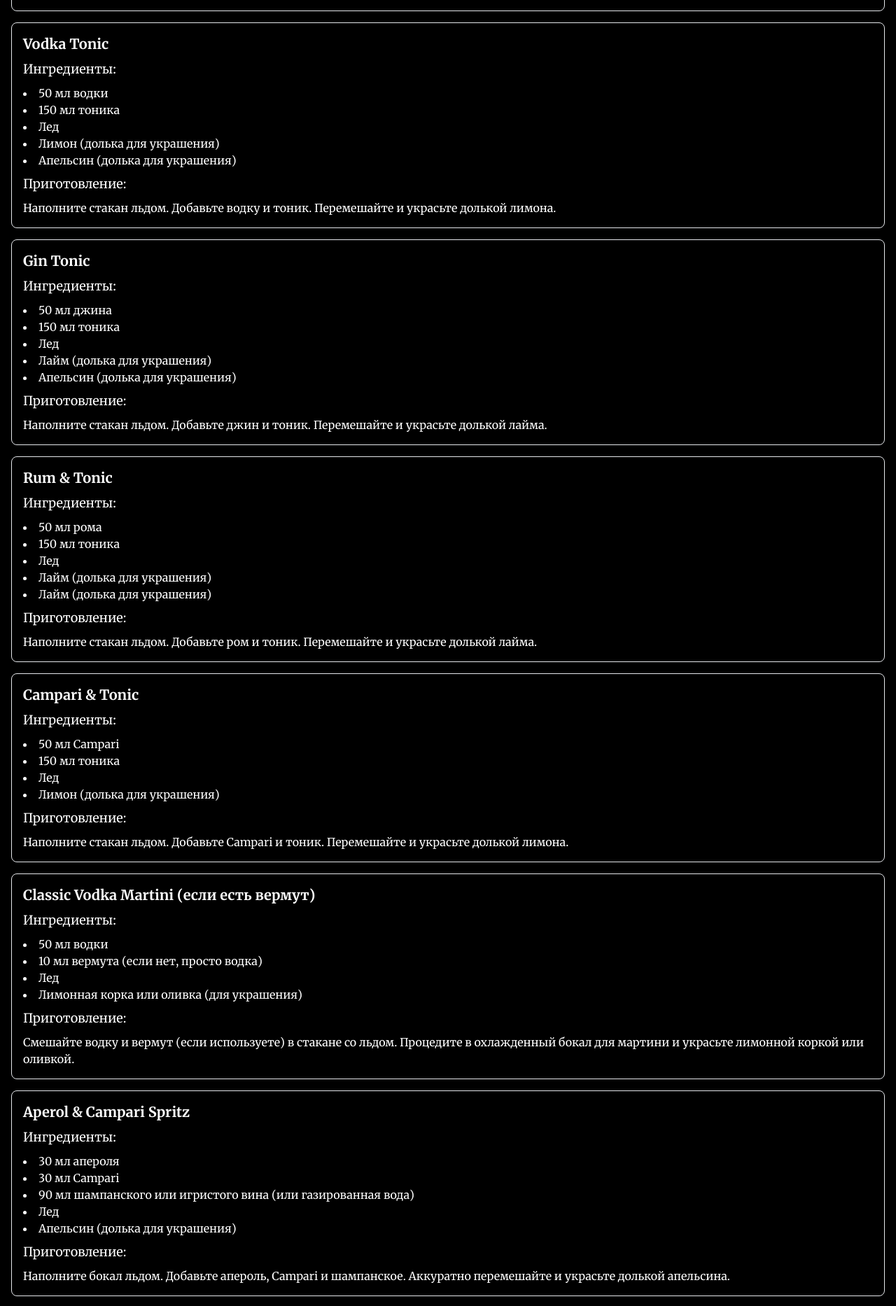
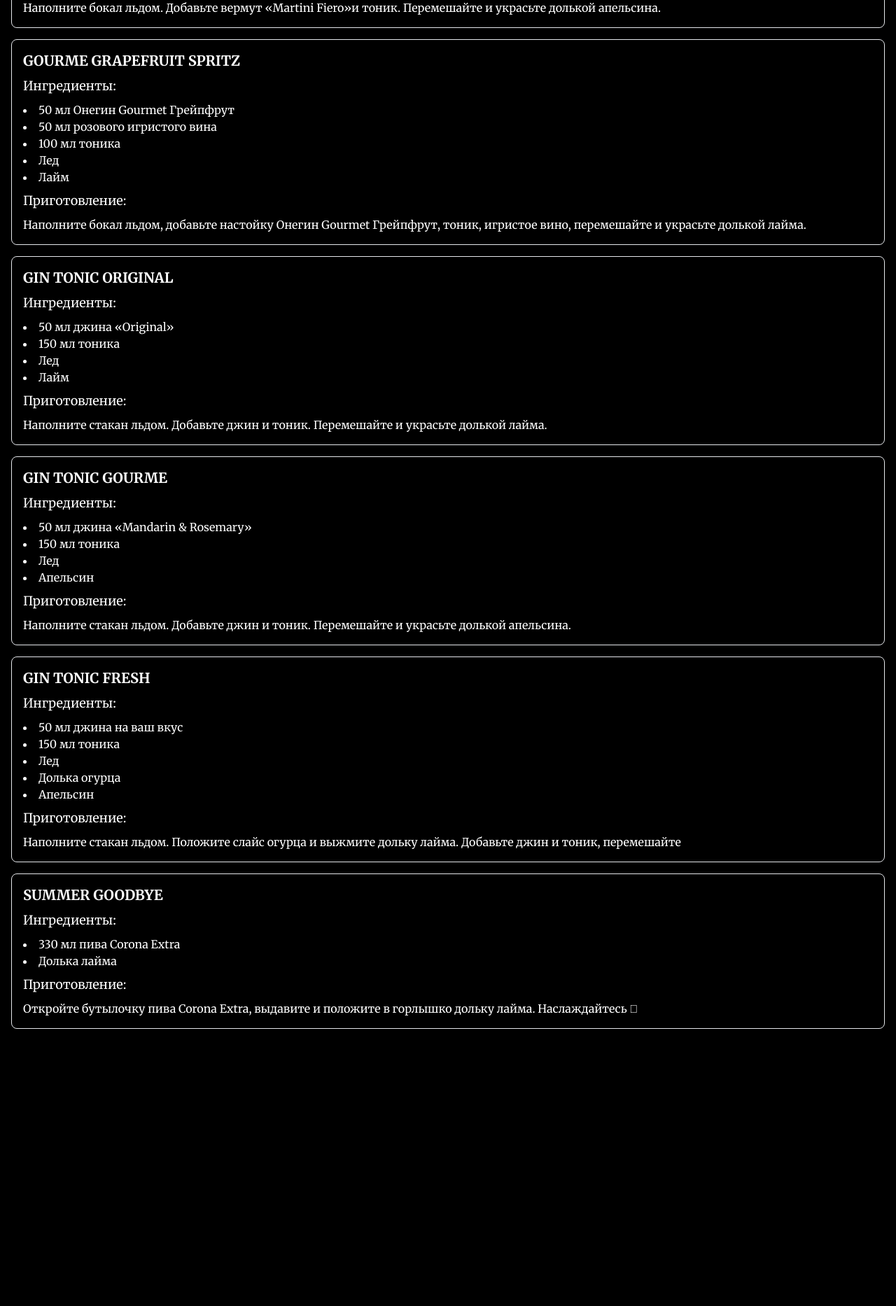
Before and after one commit to osinpaul/widding-invite, a Next.js app: page /cocktails in a window 1280 px wide. Shown: the part 700-2566 px from the top of the page at 70% size. After the commit the page ends 2202 px from the top, so only its background shows below. Built offline with nearby package versions, Linux system fonts and the light colour scheme.

Commit message:
cocktails

```diff
--- a/app/cocktails/data.ts
+++ b/app/cocktails/data.ts
@@ -7,82 +7,39 @@ export interface Cocktail {
 
 export const cocktails: Cocktail[] = [
 	{
-		name: 'Классический Negroni',
-		ingredients: ['30 мл джина', '30 мл Campari', '30 мл вермута (или дополнительный Campari)', 'Лед', 'Апельсиновая корка (по желанию)'],
-		preparation: 'Смешайте джин, Campari и вермут (или дополнительный Campari) в стакане с льдом. Перемешайте и украсьте апельсиновой коркой.',
+		name: 'APEROL SPRITZ',
+		ingredients: ['60 мл апероля', '90 мл игристого вина (или газированная вода)', '30 мл тоника', 'Лед', 'Апельсин'],
+		preparation: 'Наполните бокал льдом. Добавьте апероль, шампанское и тоник. Перемешайте и украсьте долькой апельсина.' +
+			'Подсказка от Поли: мне нравится добавлять и тоник, и газированную воду, так коктейль получается легче. А чтобы насытить его апельсиновым ароматом, выжмите дольку апельсина.',
 	},
 	{
-		name: 'Aperol Spritz',
-		ingredients: ['60 мл апероля', '90 мл шампанского или игристого вина (или газированная вода)', '30 мл тоника', 'Лед', 'Апельсин (долька для украшения)'],
-		preparation: 'Наполните бокал льдом.\n' +
-			'Добавьте апероль, шампанское и тоник.\n' +
-			'Аккуратно перемешайте и украсьте долькой апельсина.',
+		name: 'MARTINI FIERO TONIC',
+		ingredients: ['10 мл Martini Fiero', '100 мл тоника', 'Лед', 'Апельсин'],
+		preparation: 'Наполните бокал льдом. Добавьте вермут «Martini Fiero»и тоник. Перемешайте и украсьте долькой апельсина.',
 	},
 	{
-		name: 'Vodka Tonic',
-		ingredients: ['50 мл водки', '150 мл тоника', 'Лед', 'Лимон (долька для украшения)', 'Апельсин (долька для украшения)'],
-		preparation: 'Наполните стакан льдом. Добавьте водку и тоник. Перемешайте и украсьте долькой лимона.',
+		name: 'GOURME GRAPEFRUIT SPRITZ',
+		ingredients: ['50 мл Онегин Gourmet Грейпфрут', '50 мл розового игристого вина', '100 мл тоника', 'Лед', 'Лайм'],
+		preparation: 'Наполните бокал льдом, добавьте настойку Онегин Gourmet Грейпфрут, тоник, игристое вино, перемешайте и украсьте долькой лайма.',
 	},
 	{
-		name: 'Gin Tonic',
-		ingredients: ['50 мл джина', '150 мл тоника', 'Лед', 'Лайм (долька для украшения)', 'Апельсин (долька для украшения)'],
-		preparation: 'Наполните стакан льдом.\n' +
-			'Добавьте джин и тоник.\n' +
-			'Перемешайте и украсьте долькой лайма.',
+		name: 'GIN TONIC ORIGINAL',
+		ingredients: ['50 мл джина «Original»', '150 мл тоника', 'Лед', 'Лайм'],
+		preparation: 'Наполните стакан льдом. Добавьте джин и тоник. Перемешайте и украсьте долькой лайма.',
 	},
 	{
-		name: 'Rum & Tonic',
-		ingredients: ['50 мл рома', '150 мл тоника', 'Лед', 'Лайм (долька для украшения)', 'Лайм (долька для украшения)'],
-		preparation: 'Наполните стакан льдом. Добавьте ром и тоник.	Перемешайте и украсьте долькой лайма.',
+		name: 'GIN TONIC GOURME',
+		ingredients: ['50 мл джина «Mandarin & Rosemary»', '150 мл тоника', 'Лед', 'Апельсин'],
+		preparation: 'Наполните стакан льдом. Добавьте джин и тоник. Перемешайте и украсьте долькой апельсина.',
 	},
 	{
-		name: 'Campari & Tonic',
-		ingredients: ['50 мл Campari', '150 мл тоника', 'Лед', 'Лимон (долька для украшения)'],
-		preparation: 'Наполните стакан льдом.\n' +
-			'Добавьте Campari и тоник.\n' +
-			'Перемешайте и украсьте долькой лимона.',
+		name: 'GIN TONIC FRESH',
+		ingredients: ['50 мл джина на ваш вкус', '150 мл тоника', 'Лед', 'Долька огурца', 'Апельсин'],
+		preparation: 'Наполните стакан льдом. Положите слайс огурца и выжмите дольку лайма. Добавьте джин и тоник, перемешайте',
 	},
 	{
-		name: 'Classic Vodka Martini (если есть вермут)',
-		ingredients: ['50 мл водки', '10 мл вермута (если нет, просто водка)', 'Лед', 'Лимонная корка или оливка (для украшения)'],
-		preparation: 'Смешайте водку и вермут (если используете) в стакане со льдом. Процедите в охлажденный бокал для мартини и украсьте лимонной коркой или оливкой.',
-	},
-	{
-		name: 'Aperol & Campari Spritz',
-		ingredients: ['30 мл апероля', '30 мл Campari', '90 мл шампанского или игристого вина (или газированная вода)', 'Лед', 'Апельсин (долька для украшения)'],
-		preparation: 'Наполните бокал льдом.\n' +
-			'Добавьте апероль, Campari и шампанское.\n' +
-			'Аккуратно перемешайте и украсьте долькой апельсина.',
-	},
-	{
-		name: 'Vodka Red Bull',
-		ingredients: ['50 мл водки', '150 мл Red Bull', 'Лед'],
-		preparation: 'Наполните стакан льдом. Добавьте водку. Долейте Red Bull. Перемешайте и подавайте.',
-	},
-	{
-		name: 'Vodka Red Bull Lime',
-		ingredients: ['50 мл водки', '150 мл Red Bull', 'Лед', 'Лайм (долька для украшения)'],
-		preparation: 'Наполните стакан льдом. Добавьте водку. Долейте Red Bull. Перемешайте и украсьте долькой лайма.',
-	},
-	{
-		name: 'Vodka Red Bull Spritz',
-		ingredients: ['50 мл водки', '100 мл Red Bull', 'Лед', 'Лимон (долька для украшения)'],
-		preparation: 'Наполните стакан льдом.\n' +
-			'Добавьте водку.\n' +
-			'Долейте Red Bull и тоник.\n' +
-			'Перемешайте и украсьте долькой лимона.',
-	},
-	{
-		name: 'Vodka Red Bull & Campari',
-		ingredients: ['50 мл водки', '30 мл Campari', '120 мл Red Bull', 'Лед'],
-		preparation: 'Наполните стакан льдом. Добавьте водку и Campari. Долейте Red Bull. Перемешайте и подавайте.',
-	},
-	{
-		name: ' Vodka Red Bull & Orange',
-		ingredients: ['50 мл водки', '150 мл Red Bull', 'Лед', 'Апельсин (долька для украшения)'],
-		preparation: 'Наполните стакан льдом.\n' +
-			'Добавьте водку.\n' +
-			'Долейте Red Bull.\n' +
-			'Перемешайте и украсьте долькой апельсина.',
+		name: 'SUMMER GOODBYE',
+		ingredients: ['330 мл пива Corona Extra', 'Долька лайма'],
+		preparation: 'Откройте бутылочку пива Corona Extra, выдавите и положите в горлышко дольку лайма. Наслаждайтесь ',
 	},
 ];
```
